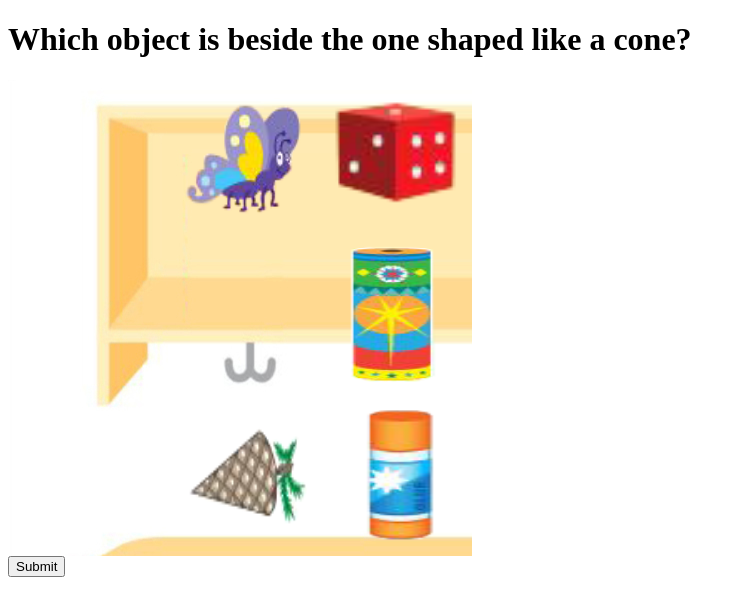
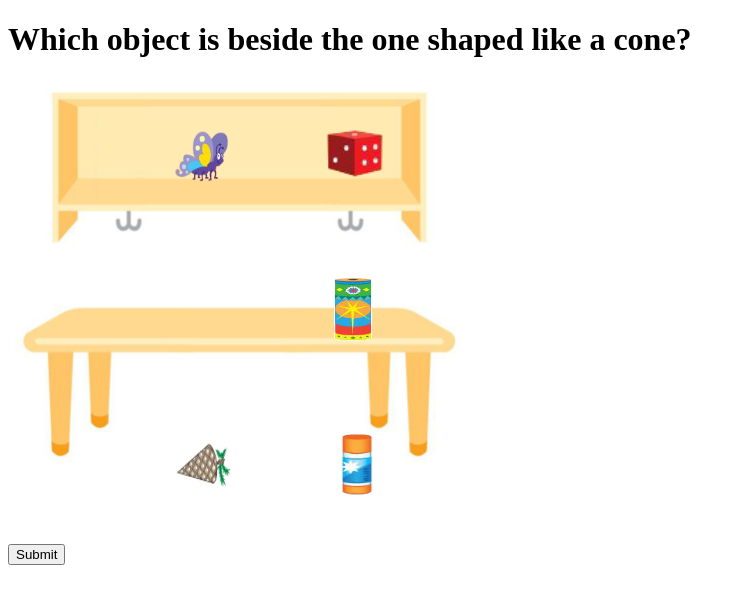
Before and after one commit to tuanguyen94/django_kindergarten, a Django app: page /games/k5/ in a window 1280 px wide. Shown: the top 616 px of the page, without its empty margins (0-745 px from the left). Run offline with Django 3.2, Linux system fonts and the light colour scheme; data comes from the database, SQL or seed files in the repository; both versions use the stored data as it was after the commit.

Commit message:
finish simple site of 6 games

```diff
--- a/templates/k5.html
+++ b/templates/k5.html
@@ -14,22 +14,22 @@
 	    });
 });
 </script>
-<table background="/{{ data.background}}">
+<table background="/{{ data.background}}" background-size="100% auto" style="background-size: 100% auto; background-repeat: no-repeat;">
   <tr>
   {% if data.img1%}
-    <td class="unclicked" id="1"><img onclick="changeText(this)" href= "/{{ data.img1}}" src="/{{ data.img1}}" height="150" width="150" /></td>
+    <td class="unclicked" id="1" height="150" width="150"><img onclick="changeText(this)" href= "/{{ data.img1}}" src="/{{ data.img1}}" height="70" width="70" /></td>
   {% else %}
     <td height="150" width="150"></td>
   {% endif %}
 
   {% if data.img2%}
-    <td class="unclicked" id="1"><img onclick="changeText(this)" href= "/{{ data.img2}}" src="/{{ data.img2}}" height="150" width="150" /></td>
+    <td class="unclicked" id="2" height="150" width="150"><img onclick="changeText(this)" href= "/{{ data.img2}}" src="/{{ data.img2}}" height="70" width="70" /></td>
   {% else %}
     <td height="150" width="150"></td>
   {% endif %}
 
   {% if data.img3%}
-    <td class="unclicked" id="1"><img onclick="changeText(this)" href= "/{{ data.img3}}" src="/{{ data.img3}}" height="150" width="150" /></td>
+    <td class="unclicked" id="3" height="150" width="150"><img onclick="changeText(this)" href= "/{{ data.img3}}" src="/{{ data.img3}}" height="70" width="70" /></td>
   {% else %}
     <td height="150" width="150"></td>
   {% endif %}
@@ -38,19 +38,19 @@
 
   <tr>
   {% if data.img4%}
-    <td class="unclicked" id="1"><img onclick="changeText(this)" href= "/{{ data.img4}}" src="/{{ data.img4}}" height="150" width="150" /></td>
+    <td class="unclicked" id="4" height="150" width="150"><img onclick="changeText(this)" href= "/{{ data.img4}}" src="/{{ data.img4}}" height="70" width="70" /></td>
   {% else %}
     <td height="150" width="150"></td>
   {% endif %}
 
   {% if data.img5%}
-    <td class="unclicked" id="1"><img onclick="changeText(this)" href= "/{{ data.img5}}" src="/{{ data.img5}}" height="150" width="150" /></td>
+    <td class="unclicked" id="5" height="150" width="150"<img onclick="changeText(this)" href= "/{{ data.img5}}" src="/{{ data.img5}}" height="70" width="70" /></td>
   {% else %}
     <td height="150" width="150"></td>
   {% endif %}
 
   {% if data.img6%}
-    <td class="unclicked" id="1"><img onclick="changeText(this)" href= "/{{ data.img6}}" src="/{{ data.img6}}" height="150" width="150" /></td>
+    <td class="unclicked" id="6" height="150" width="150"><img onclick="changeText(this)" href= "/{{ data.img6}}" src="/{{ data.img6}}" height="70" width="70" /></td>
   {% else %}
     <td height="150" width="150"></td>
   {% endif %}
@@ -59,19 +59,19 @@
 
   <tr>
   {% if data.img7%}
-    <td class="unclicked" id="1"><img onclick="changeText(this)" href= "/{{ data.img7}}" src="/{{ data.img7}}" height="150" width="150" /></td>
+    <td class="unclicked" id="7" height="150" width="150"><img onclick="changeText(this)" href= "/{{ data.img7}}" src="/{{ data.img7}}" height="70" width="70" /></td>
   {% else %}
     <td height="150" width="150"></td>
   {% endif %}
 
   {% if data.img8%}
-    <td class="unclicked" id="1"><img onclick="changeText(this)" href= "/{{ data.img8}}" src="/{{ data.img8}}" height="150" width="150" /></td>
+    <td class="unclicked" id="8" height="150" width="150"><img onclick="changeText(this)" href= "/{{ data.img8}}" src="/{{ data.img8}}" height="70" width="70" /></td>
   {% else %}
     <td height="150" width="150"></td>
   {% endif %}
 
   {% if data.img9%}
-    <td class="unclicked" id="1"><img onclick="changeText(this)" href= "/{{ data.img9}}" src="/{{ data.img9}}" height="150" width="150" /></td>
+    <td class="unclicked" id="9" height="150" width="150"><img onclick="changeText(this)" href= "/{{ data.img9}}" src="/{{ data.img9}}" height="70" width="70" /></td>
   {% else %}
     <td height="150" width="150"></td>
   {% endif %}
@@ -108,11 +108,15 @@ img {
 }
 */
 .clicked{
-  -webkit-filter: drop-shadow(2px 2px 0 red)
-                  drop-shadow(-2px -2px 0 red);
-  filter: drop-shadow(2px 2px 0 red)
-          drop-shadow(-2px -2px 0 red);
+  -webkit-filter: drop-shadow(2px 1px 0 red)
+                  drop-shadow(-1px -1px 0 red);
+  filter: drop-shadow(2px 1px 0 red)
+          drop-shadow(-1px -1px 0 red);
 }
-
+table{
+  background-image: "/{{ data.background}}";
+  background-position: center top;
+  background-size: 100% auto;
+}
 </style>
 </html>
```
Also changed, not shown: db.sqlite3, static/border.png (added), static/media/upload/here/11.jpg (added), static/media/upload/here/11_3HAG5x3.png (added), static/media/upload/here/11_6LZm02p.png (added), static/media/upload/here/11_91OYvib.png (added), static/media/upload/here/11_TztRD1T.png (added), static/media/upload/here/11_a4Za13H.png (added), static/media/upload/here/11_dDf1h03.jpg (added), static/media/upload/here/11_hO2yffP.jpg (added), static/media/upload/here/11_iJr1pFK.png (added), static/media/upload/here/11_j8tZajR.jpg (added), static/media/upload/here/11_kcCzH7x.png (added), static/media/upload/here/11_z1F6KNw.png (added).
